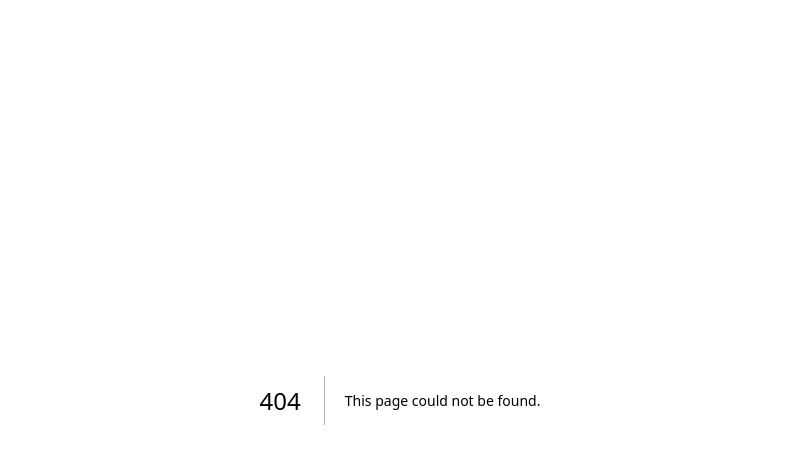
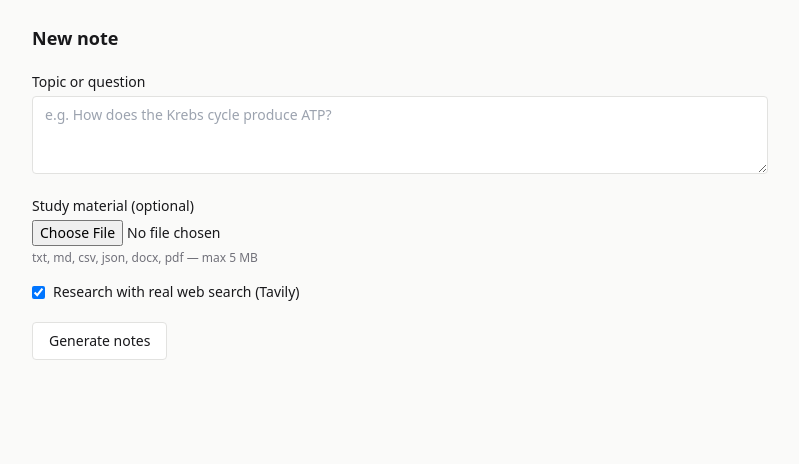
Before and after one commit to VenZ9/Z-Notes-V1, a Next.js app: page /notes/new in a window 1280 px wide. Before the commit this address had no page. Shown: the top 464 px of the page, without its empty margins (240-1039 px from the left). Built offline with nearby package versions, Linux system fonts and the light colour scheme; no server answers; the database is empty.

Commit message:
Create NewNotePage component for note generation

```diff
--- /dev/null
+++ b/app/(workspace)/notes/new/page.tsx
@@ -0,0 +1,122 @@
+"use client";
+import { useEffect, useState } from "react";
+import { useRouter } from "next/navigation";
+import { Spinner } from "@/components/Spinner";
+import { ErrorBanner } from "@/components/ErrorBanner";
+import { ProviderBadge } from "@/components/ProviderBadge";
+import { Citations } from "@/components/Citations";
+import type { Source } from "@/lib/types";
+
+export default function NewNotePage() {
+  const router = useRouter();
+  const [topic, setTopic] = useState("");
+  const [useResearch, setUseResearch] = useState(true);
+  const [fileText, setFileText] = useState("");
+  const [fileName, setFileName] = useState("");
+  const [uploading, setUploading] = useState(false);
+  const [generating, setGenerating] = useState(false);
+  const [error, setError] = useState<string | null>(null);
+  const [sources, setSources] = useState<Source[]>([]);
+  const [provider, setProvider] = useState<string | null>(null);
+  const [researchNote, setResearchNote] = useState<string | null>(null);
+
+  useEffect(() => {
+    fetch("/api/settings").then((r) => r.json()).then((d) => {
+      if (typeof d?.settings?.defaultUseResearch === "boolean") setUseResearch(d.settings.defaultUseResearch);
+    }).catch(() => {});
+  }, []);
+
+  async function upload(file: File) {
+    setUploading(true); setError(null);
+    try {
+      const fd = new FormData();
+      fd.append("file", file);
+      const res = await fetch("/api/upload", { method: "POST", body: fd });
+      const data = await res.json();
+      if (!res.ok) throw new Error(data.error || "Upload failed");
+      setFileText(data.text);
+      setFileName(file.name);
+    } catch (e) {
+      setError((e as Error).message);
+    } finally {
+      setUploading(false);
+    }
+  }
+
+  async function generate() {
+    if (!topic.trim()) { setError("Enter a topic or question first."); return; }
+    setGenerating(true); setError(null); setSources([]);
+    setProvider(null); setResearchNote(null);
+    try {
+      const res = await fetch("/api/generate", {
+        method: "POST",
+        headers: { "Content-Type": "application/json" },
+        body: JSON.stringify({
+          topic,
+          useResearch,
+          extraContext: fileText || undefined,
+          save: true,
+        }),
+      });
+      const data = await res.json();
+      if (!res.ok) throw new Error(data.error || "Generation failed");
+      setSources(data.sources || []);
+      setProvider(data.provider || null);
+      setResearchNote(data.researchError || null);
+      router.push(`/notes/${data.id}`);
+    } catch (e) {
+      setError((e as Error).message);
+    } finally {
+      setGenerating(false);
+    }
+  }
+
+  return (
+    <div className="max-w-3xl mx-auto px-4 py-6">
+      <h1 className="text-lg font-semibold mb-5">New note</h1>
+
+      <label className="block text-sm mb-1">Topic or question</label>
+      <textarea
+        value={topic}
+        onChange={(e) => setTopic(e.target.value)}
+        rows={3}
+        placeholder="e.g. How does the Krebs cycle produce ATP?"
+        className="w-full mb-4 px-3 py-2 rounded border bg-panel text-sm outline-none focus:border-accent resize-y"
+      />
+
+      <label className="block text-sm mb-1">Study material (optional)</label>
+      <input
+        type="file"
+        accept=".txt,.md,.csv,.json,.docx,.pdf"
+        onChange={(e) => e.target.files?.[0] && upload(e.target.files[0])}
+        className="block w-full text-sm mb-1"
+      />
+      <p className="text-xs text-muted mb-4">
+        {uploading ? "Extracting…" : fileName ? `Loaded: ${fileName} (${fileText.length} chars)` : "txt, md, csv, json, docx, pdf — max 5 MB"}
+      </p>
+
+      <label className="flex items-center gap-2 text-sm mb-5">
+        <input type="checkbox" checked={useResearch} onChange={(e) => setUseResearch(e.target.checked)} />
+        Research with real web search (Tavily)
+      </label>
+
+      <div className="flex items-center gap-3 mb-5">
+        <button
+          onClick={generate}
+          disabled={generating}
+          className="text-sm px-4 py-2 rounded border bg-panel hover:bg-bg disabled:opacity-50"
+        >
+          {generating ? "Generating…" : "Generate notes"}
+        </button>
+        {generating && <Spinner />}
+        {provider && <ProviderBadge provider={provider} />}
+      </div>
+
+      {error && <div className="mb-4"><ErrorBanner message={error} onRetry={generate} /></div>}
+      {researchNote && (
+        <div className="mb-4 text-sm border rounded p-3 text-muted">{researchNote}</div>
+      )}
+      {sources.length > 0 && <Citations sources={sources} />}
+    </div>
+  );
+}
```
